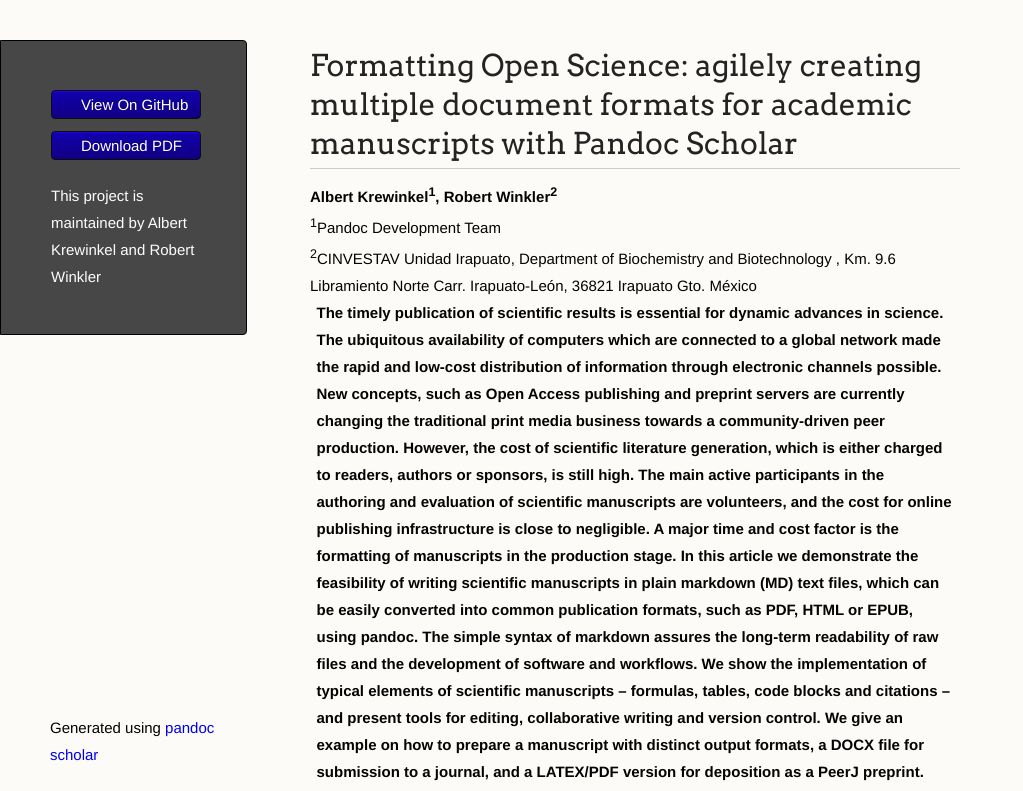
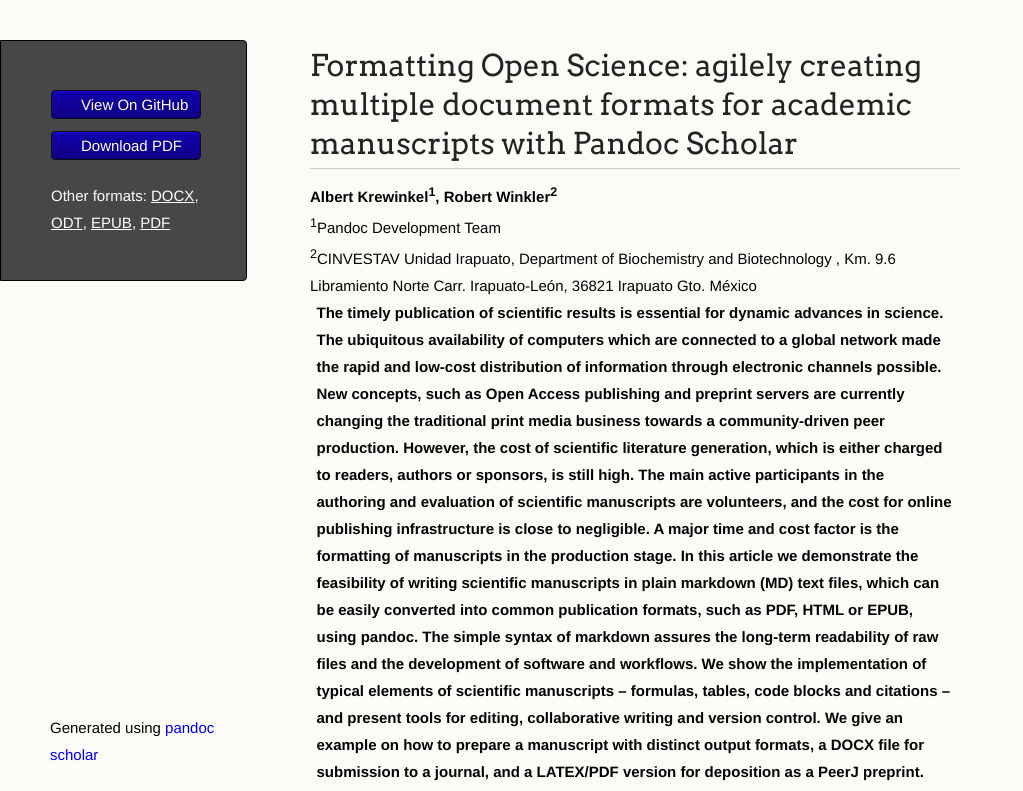
Before and after one commit to pandoc-scholar/pandoc-scholar.github.io, a plain HTML site: page index.html in a window 1280 px wide. Shown: the top 791 px of the page, without its empty margins (0-1023 px from the left). Drawn offline with nearby package versions, Linux system fonts and the light colour scheme; some packages are replaced by stand-ins of ours.

Commit message:
Link DOCX, ODT, EPUB, and PDF in sidebar

```diff
--- a/index.html
+++ b/index.html
@@ -63,7 +63,9 @@ code > span.in { color: #60a0b0; font-weight: bold; font-style: italic; } /* Inf
     <li><a class="buttons github" href="https://github.com/pandoc-scholar/pandoc-scholar">View On GitHub</a></li>
     <li><a class="buttons pdf" href="https://peerj.com/articles/cs-112.pdf">Download PDF</a></li>
   </ul>
-  <p class="header">This project is maintained by Albert Krewinkel and Robert Winkler</p>
+  <p class="header">
+      Other formats: <a href="pandoc-scholar.docx">DOCX</a>, <a href="pandoc-scholar.odt">ODT</a>, <a href="pandoc-scholar.epub" >EPUB</a>, <a href="pandoc-scholar.pdf" >PDF</a>
+  </p>
 </header>
 <article typeof="ScholarlyArticle" vocab="http://schema.org/">
     <!-- <header class="article-header"> -->
```
